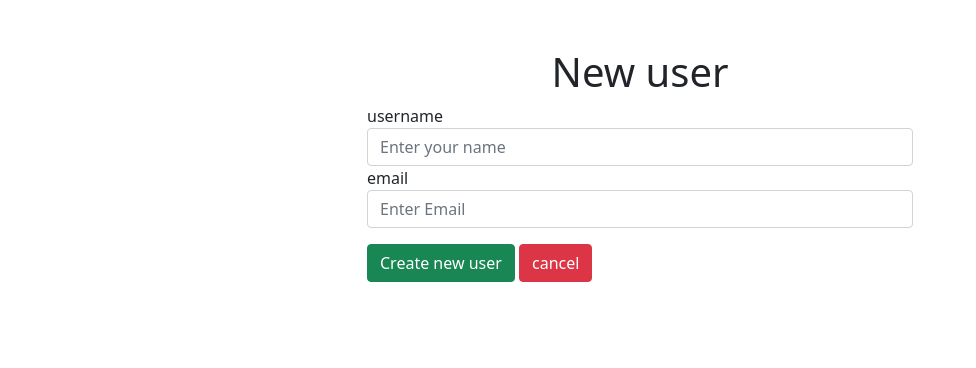
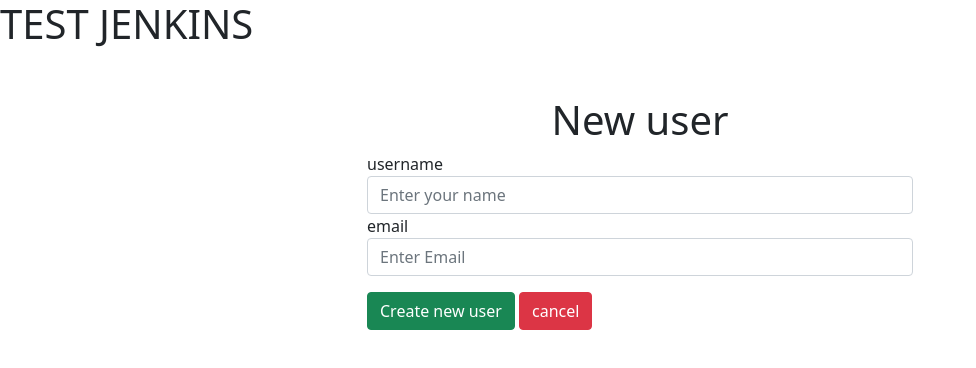
Before and after one commit to csvn1975/javasctip_axios, a plain HTML site: page add.html in a window 1280 px wide. Shown: the whole page, without its empty margins (0-976 px from the left). Drawn offline with nearby package versions, Linux system fonts and the light colour scheme.

Commit message:
Update add.html
Test jenkins

```diff
--- a/add.html
+++ b/add.html
@@ -12,6 +12,7 @@
     />
   </head>
   <body>
+    <h1> TEST JENKINS </h1>
     <div class="container mt-5">
       <h1 class="text-center">New user</h1>
       <div class="row">
```
